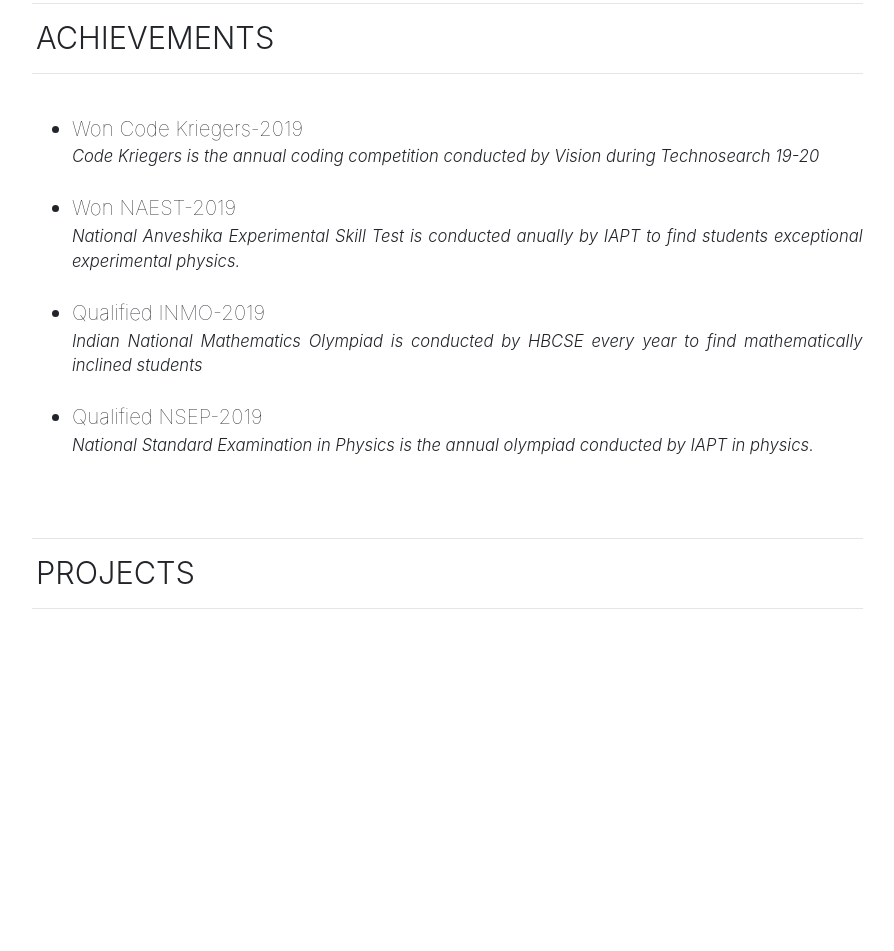
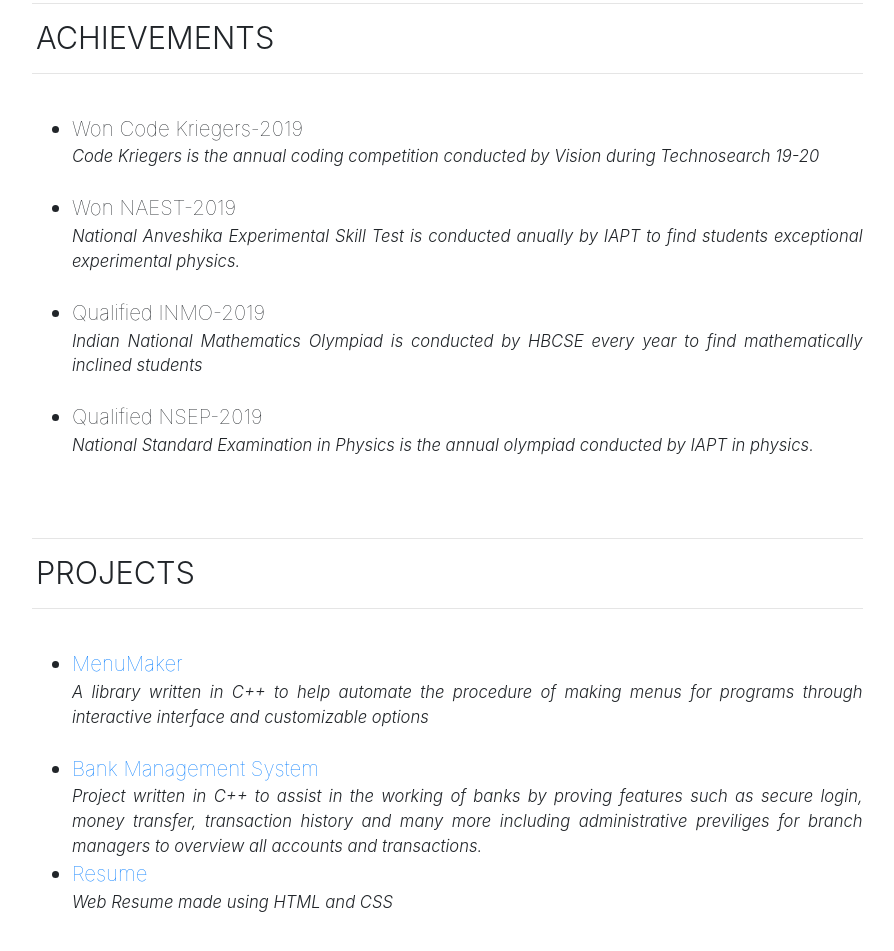
Before and after one commit to arnav127/Web-Resume, a plain HTML site: page index.html in a window 1280 px wide. Shown: the part 1884-2835 px from the top of the page, without its empty margins (334-1228 px from the left). Before the commit the page ends 2571 px from the top, so only its background shows below. Drawn offline with nearby package versions, Linux system fonts and the light colour scheme.

Commit message:
Added Projects
Added projects to the resume

```diff
--- a/index.html
+++ b/index.html
@@ -236,6 +236,29 @@
             <div class="container-fluid">
                 <hr /><h2 class="text-uppercase">Projects</h2><hr /><br />
             </div>
+            <div class="container-fluid">
+                <ul>
+                    <li class="place">
+                        <a href="https://github.com/arnav127/menumaker">MenuMaker</a>
+                    </li>
+                    <div class="type">
+                        <i>A library written in C++ to help automate the procedure of making menus for programs through interactive interface and customizable options</i>
+                    </div>
+                    <br />
+                    <li class="place">
+                        <a href="https://github.com/arnav127/bank-management-sys">Bank Management System</a>
+                    </li>
+                    <div class="type">
+                        <i>Project written in C++ to assist in the working of banks by proving features such as secure login, money transfer, transaction history and many more including administrative previliges for branch managers to overview all accounts and transactions.</i>
+                    </div>
+                    <li class="place">
+                        <a href="https://github.com/arnav127/Web-Resume">Resume</a>
+                    </li>
+                    <div class="type">
+                        <i>Web Resume made using HTML and CSS</i>
+                    </div>
+                </ul>
+            </div>
         </div>
     </div>
 </body>
```
